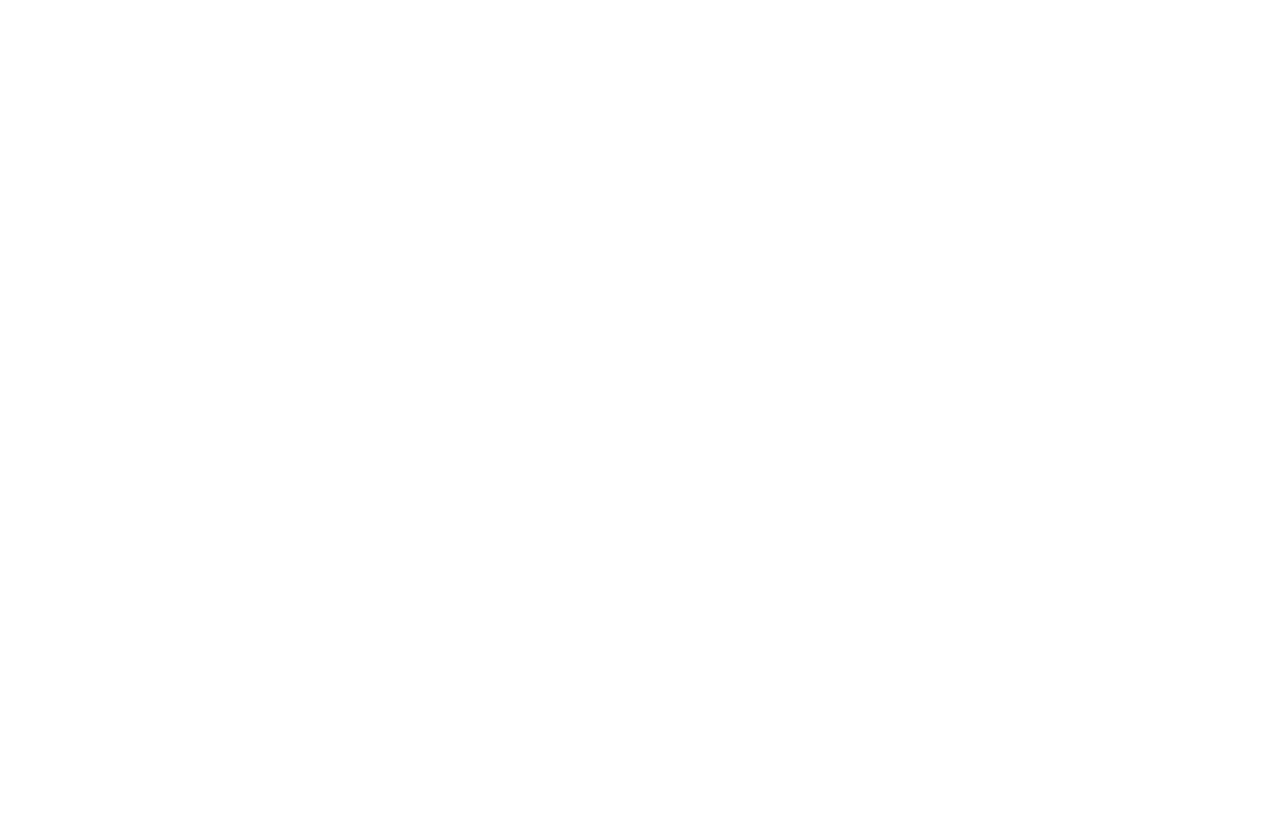
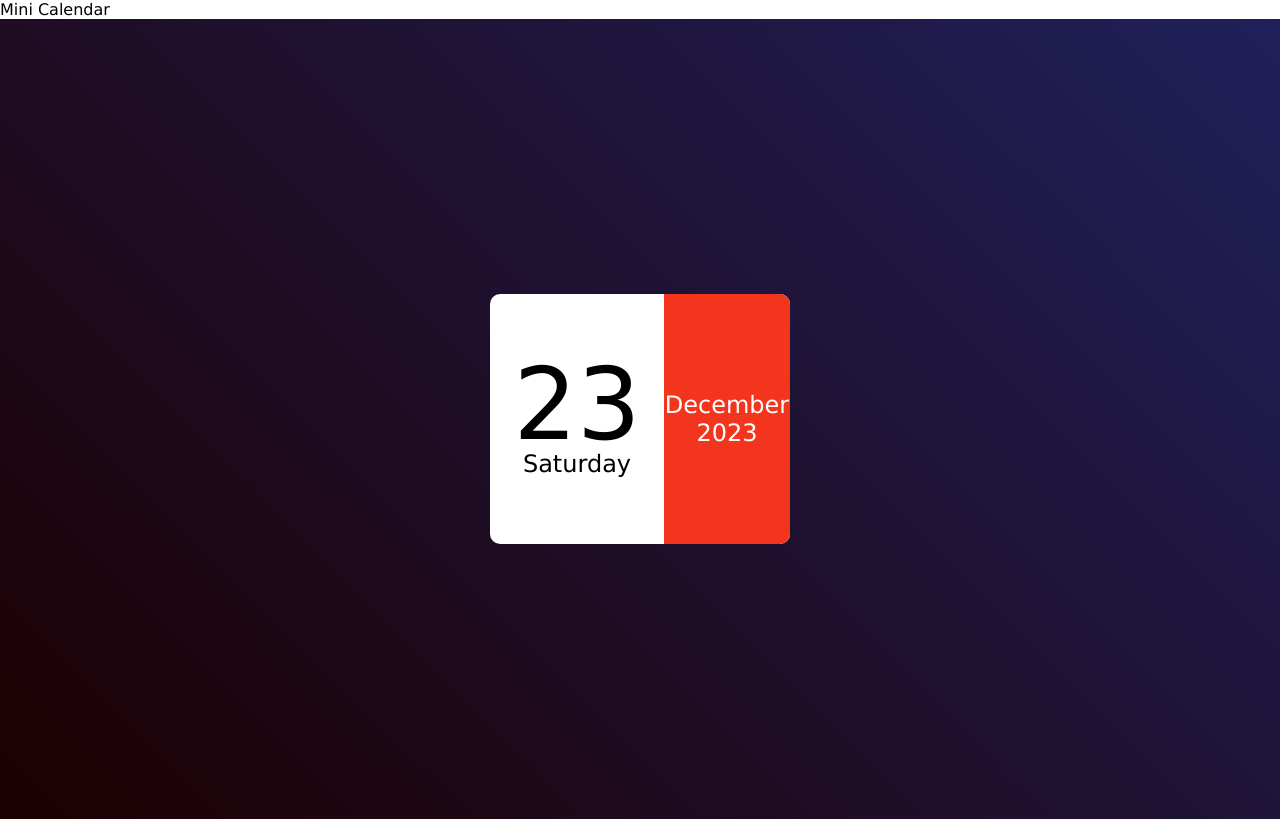
Before and after one commit to alvintaas/miniCalendar, a plain HTML site: page index.html in a window 1280 px wide. Drawn offline with Linux system fonts and the light colour scheme.

Commit message:
updated html and css

```diff
--- a/index.html
+++ b/index.html
@@ -5,9 +5,42 @@
     <meta name="viewport" content="width=device-width, initial-scale=1">
     <title>miniCalendar</title>
     <link rel="stylesheet" href="style.css">
+    <script type="text/javascript" src="js/script."></script>
 </head>
 
 <body>
+    Mini Calendar
+    <div class="hero">
+        <div class="calendar">
+            <div class="left">
+                <p id="date">01</p>
+                <p id="day">Sunday</p>
+            </div>
+            <div class="right">
+                <p id="month">January</p>
+                <p id="year">2024</p>
+            </div>
+        </div>
+    </div>
+
+    <script>
+
+        const date = document.getElementById("date")
+        const day = document.getElementById("day")
+        const month = document.getElementById("month")
+        const year = document.getElementById("year")
+
+        const today = new Date();
+
+        const weekDays = ["Sunday", "Monday", "Tuesday", "Wednesday", "Thursday", "Friday", "Saturday"];
+        const allMonths = ["January", "February", "March", "April", "May", "June", "July", "August", "September", "October", "November", "December"]
+
+        date.innerHTML = (today.getDate() < 10 ? "0" : "") + today.getDate();
+        day.innerHTML = weekDays[today.getDay()];
+        month.innerHTML = allMonths[today.getMonth()];
+        year.innerHTML = today.getFullYear();
+
+    </script>
 
 </body>
 
--- a/style.css
+++ b/style.css
@@ -0,0 +1,52 @@
+* {
+    margin: 0;
+    padding: 0;
+    font-family: Verdana, Tahoma, sans-serif;
+    box-sizing: border-box;
+}
+
+.hero {
+    width: 100%;
+    min-height: 100vh;
+    background: linear-gradient(45deg, #1d0000, #20205b);
+    display: flex;
+    align-items: center;
+    justify-content: center;
+}
+
+.calendar {
+    width: 300px;
+    height: 250px;
+    background: #fff;
+    display: flex;
+    align-items: center;
+    border-radius: 10px;
+}
+
+.left,
+.right {
+
+    height: 100%;
+    display: flex;
+    align-items: center;
+    justify-content: center;
+    flex-direction: column;
+    font-size: 24px;
+}
+
+.right {
+    width: 42%;
+    background: #f4351e;
+    color: #fff;
+    border-top-right-radius: 10px;
+    border-bottom-right-radius: 10px;
+}
+
+.left {
+    width: 58%;
+}
+
+#date {
+    font-size: 100px;
+    line-height: 90px;
+}
```
